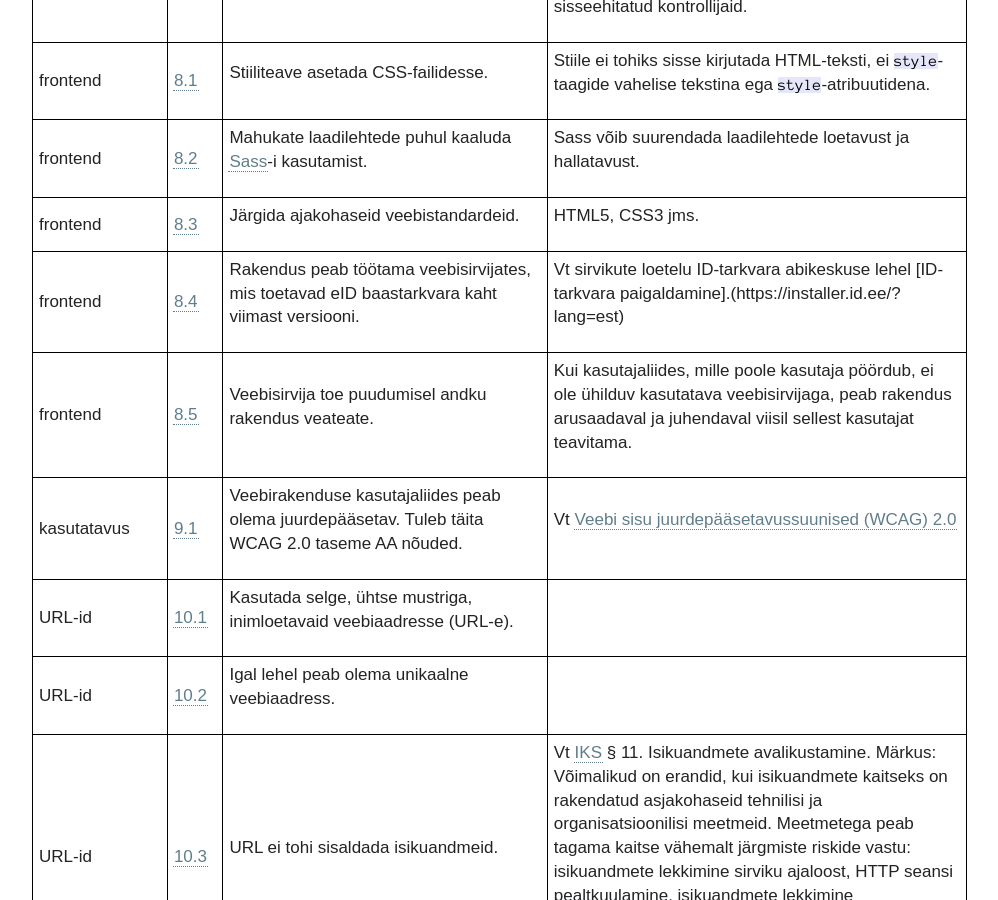
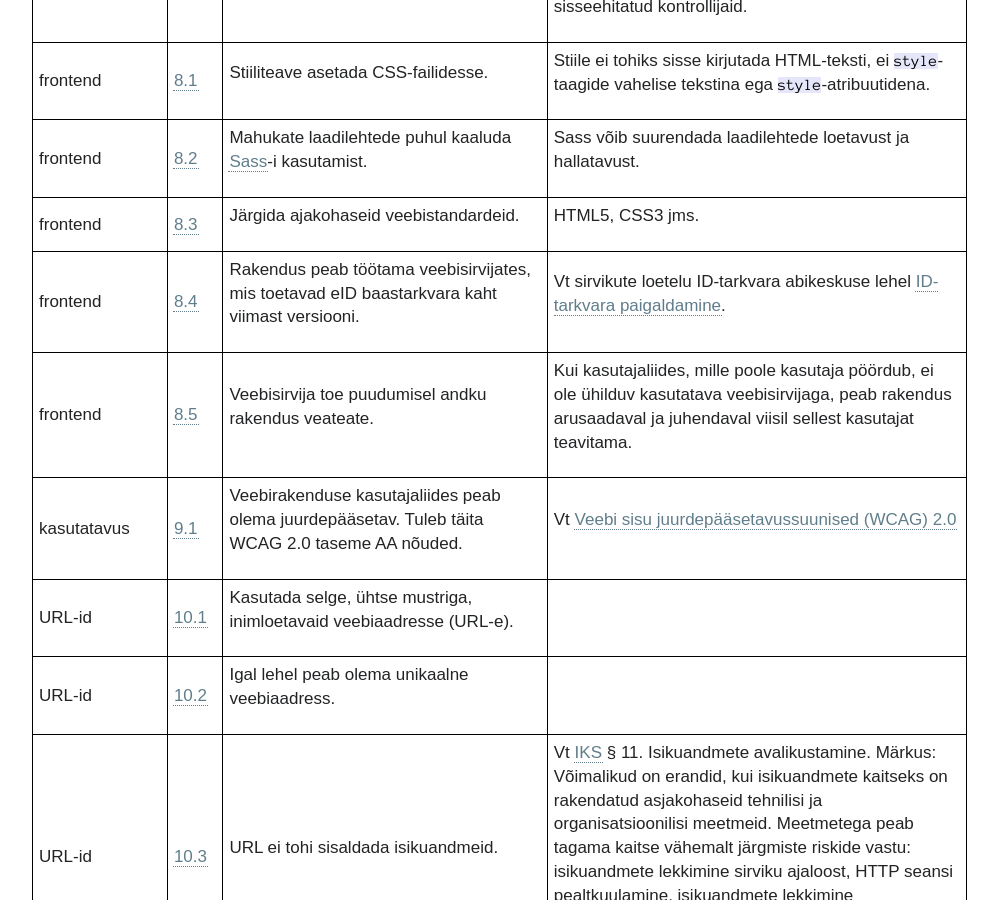
Before and after one commit to e-gov/MFN, a Jekyll site: the page built from index.md, in a window 1280 px wide and 900 px high, scrolled down 3622 px. Shown: the whole window, without its empty margins (0-998 px from the left). Built offline with Jekyll 4.4.1, drawn with Linux system fonts in a browser that asks for light colours; our own code applies the rules of GitHub Pages for plain Markdown files.

Commit message:
Update Nouded.yml

```diff
--- a/_data/Nouded.yml
+++ b/_data/Nouded.yml
@@ -97,7 +97,7 @@
       sel: 'HTML5, CSS3 jms.'
     - nr: 4
       son: 'Rakendus peab töötama veebisirvijates, mis toetavad eID baastarkvara kaht viimast versiooni.'
-      sel: 'Vt sirvikute loetelu ID-tarkvara abikeskuse lehel [ID-tarkvara paigaldamine].(https://installer.id.ee/?lang=est)'
+      sel: 'Vt sirvikute loetelu ID-tarkvara abikeskuse lehel [ID-tarkvara paigaldamine](https://installer.id.ee/?lang=est).'
     - nr: 5
       son: 'Veebisirvija toe puudumisel andku rakendus veateate.'
       sel: 'Kui kasutajaliides, mille poole kasutaja pöördub, ei ole ühilduv kasutatava veebisirvijaga, peab rakendus arusaadaval ja juhendaval viisil sellest kasutajat teavitama.'
```
